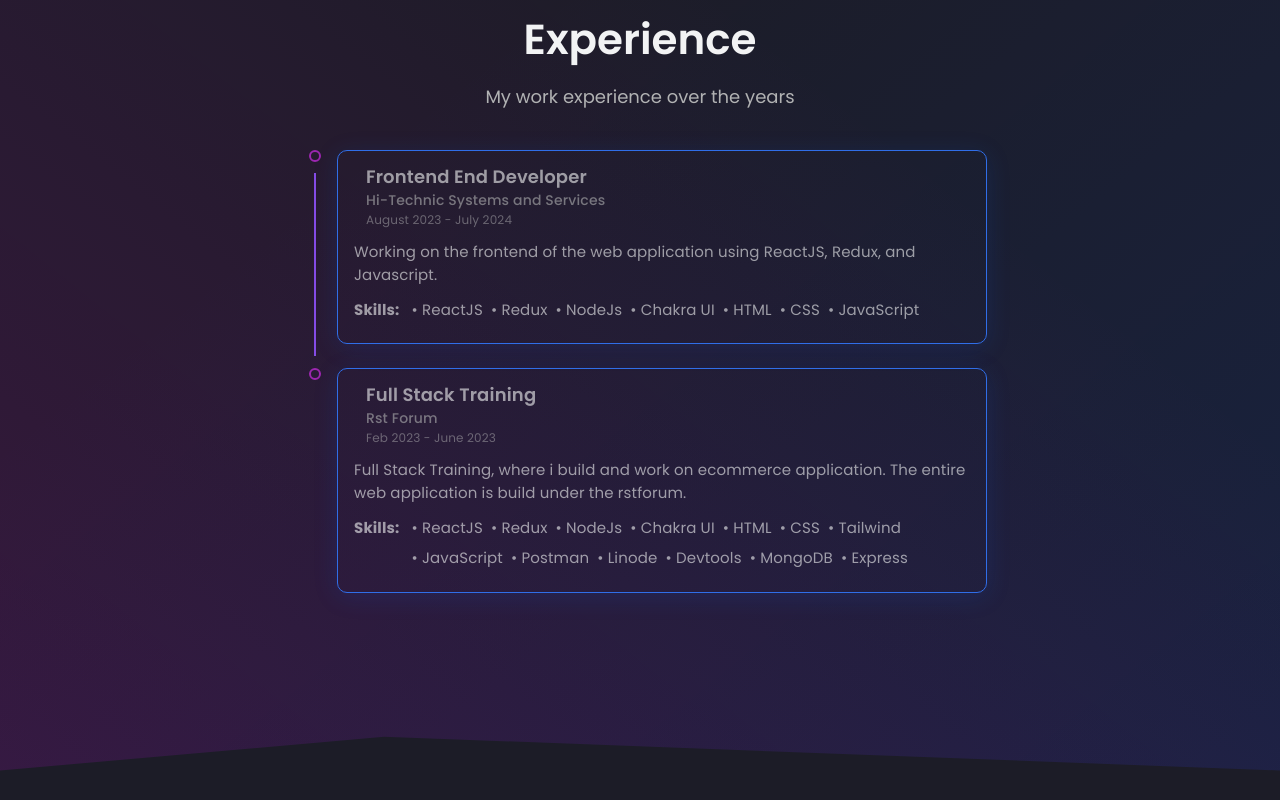
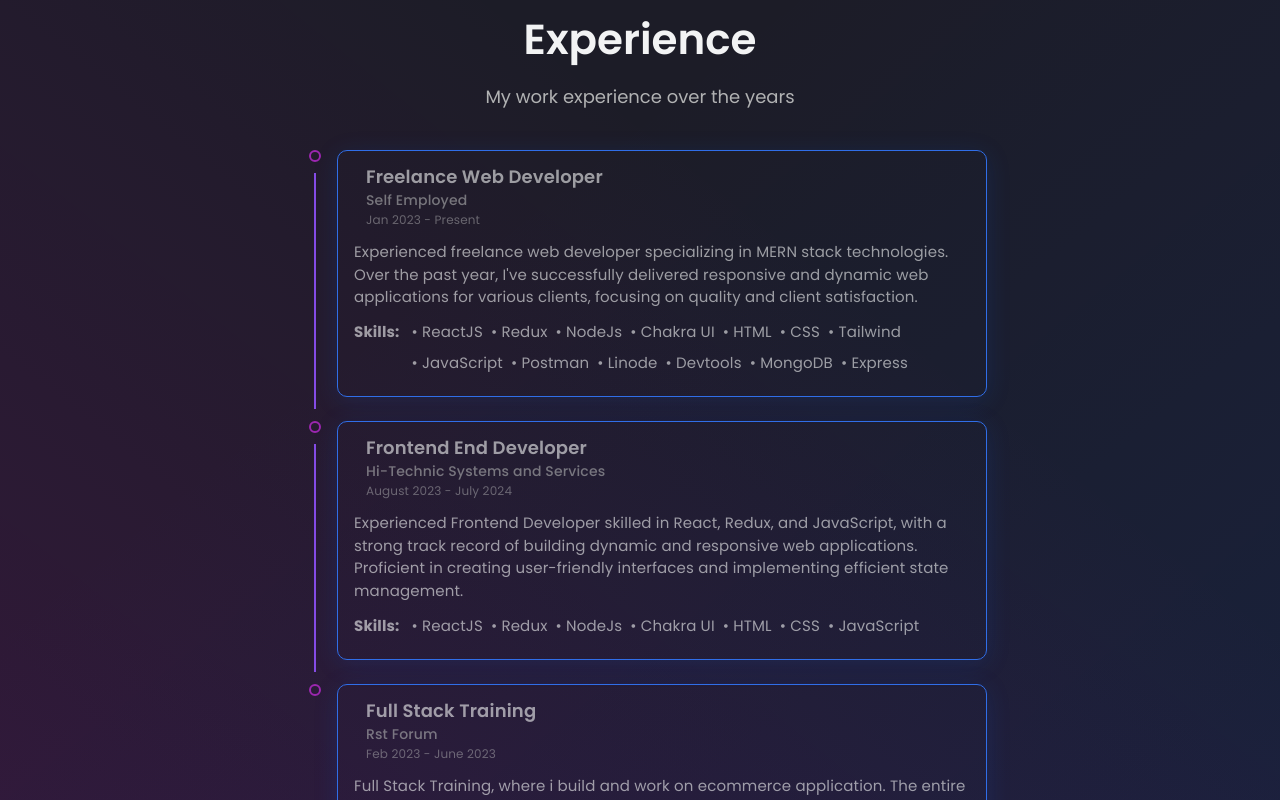
Before and after one commit to SatyamDevGenie/personalPortfolio, a React (Create React App) app: page / in a window 1280 px wide. Shown: the part 1660-2460 px from the top of the page. Built offline with nearby package versions, Linux system fonts and the light colour scheme.

Commit message:
update my experiencee

```diff
--- a/src/data/constants.js
+++ b/src/data/constants.js
@@ -169,12 +169,36 @@ export const skills = [
 
 export const experiences = [
   {
-    id: 0,
+    id: 1,
+    // img: "https://firebasestorage.googleapis.com/v0/b/flexi-coding.appspot.com/o/flipr.jpeg?alt=media&token=1d72532a-45eb-4c1a-a81a-c9bed9fec543",
+    role: "Freelance Web Developer",
+    company: "Self Employed",
+    date: "Jan 2023 - Present",
+    desc: "Experienced freelance web developer specializing in MERN stack technologies. Over the past year, I've successfully delivered responsive and dynamic web applications for various clients, focusing on quality and client satisfaction.",
+    skills: [
+      "ReactJS",
+      "Redux",
+      "NodeJs",
+      "Chakra UI",
+      "HTML",
+      "CSS",
+      "Tailwind",
+      "JavaScript",
+      "Postman",
+      "Linode",
+      "Devtools",
+      "MongoDB",
+      "Express",
+    ],
+  },
+
+  {
+    id: 1,
     // img: "https://firebasestorage.googleapis.com/v0/b/flexi-coding.appspot.com/o/neurobit.jpeg?alt=media&token=1cacbb7b-e5ea-4efb-9b3d-f5a31b9564ad",
     role: "Frontend End Developer",
     company: "Hi-Technic Systems and Services",
     date: "August 2023 - July 2024",
-    desc: "Working on the frontend of the web application using ReactJS, Redux, and Javascript.",
+    desc: "Experienced Frontend Developer skilled in React, Redux, and JavaScript, with a strong track record of building dynamic and responsive web applications. Proficient in creating user-friendly interfaces and implementing efficient state management.",
     skills: [
       "ReactJS",
       "Redux",
@@ -187,12 +211,12 @@ export const experiences = [
     // doc: "https://firebasestorage.googleapis.com/v0/b/buckoid-917cf.appspot.com/o/Screenshot%20from%202023-05-28%2023-20-46.png?alt=media&token=5570f995-e8f4-4f12-bb2f-73bcf4b20730",
   },
   {
-    id: 1,
+    id: 2,
     // img: "https://firebasestorage.googleapis.com/v0/b/flexi-coding.appspot.com/o/flipr.jpeg?alt=media&token=1d72532a-45eb-4c1a-a81a-c9bed9fec543",
     role: "Full Stack Training",
     company: "Rst Forum",
     date: "Feb 2023 - June 2023",
-    desc: "Full Stack Training, where i build and work on ecommerce application. The entire web application is build under the rstforum.",
+    desc: "Full Stack Training, where i build and work on ecommerce application. The entire web application is build under the rstforum. Completed an intensive 5-month training program focused on the MERN stack (MongoDB, Express.js, React.js, Node.js). Acquired hands-on experience in building dynamic, responsive ecommerce web applications from front-end to back-end.",
     skills: [
       "ReactJS",
       "Redux",
```
